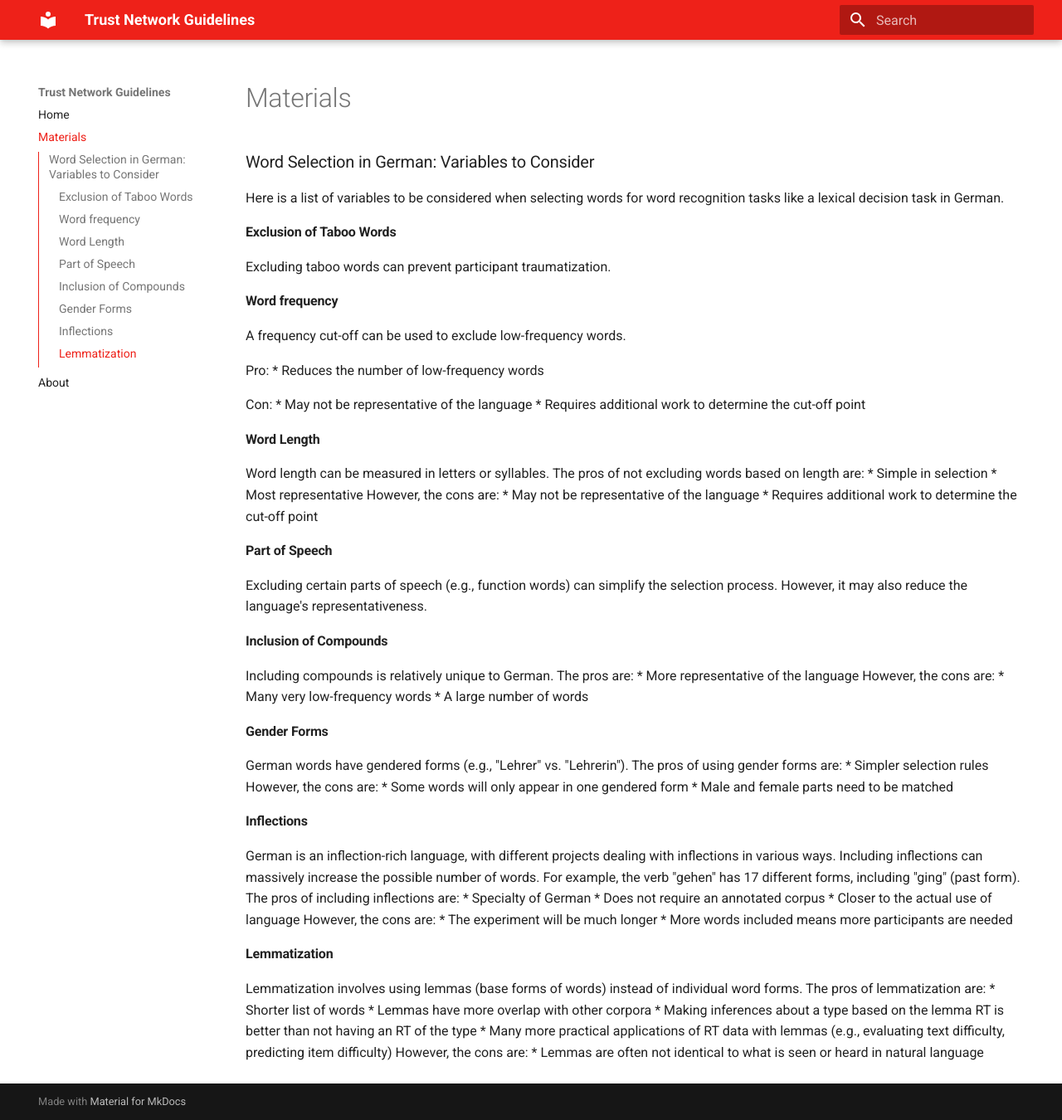
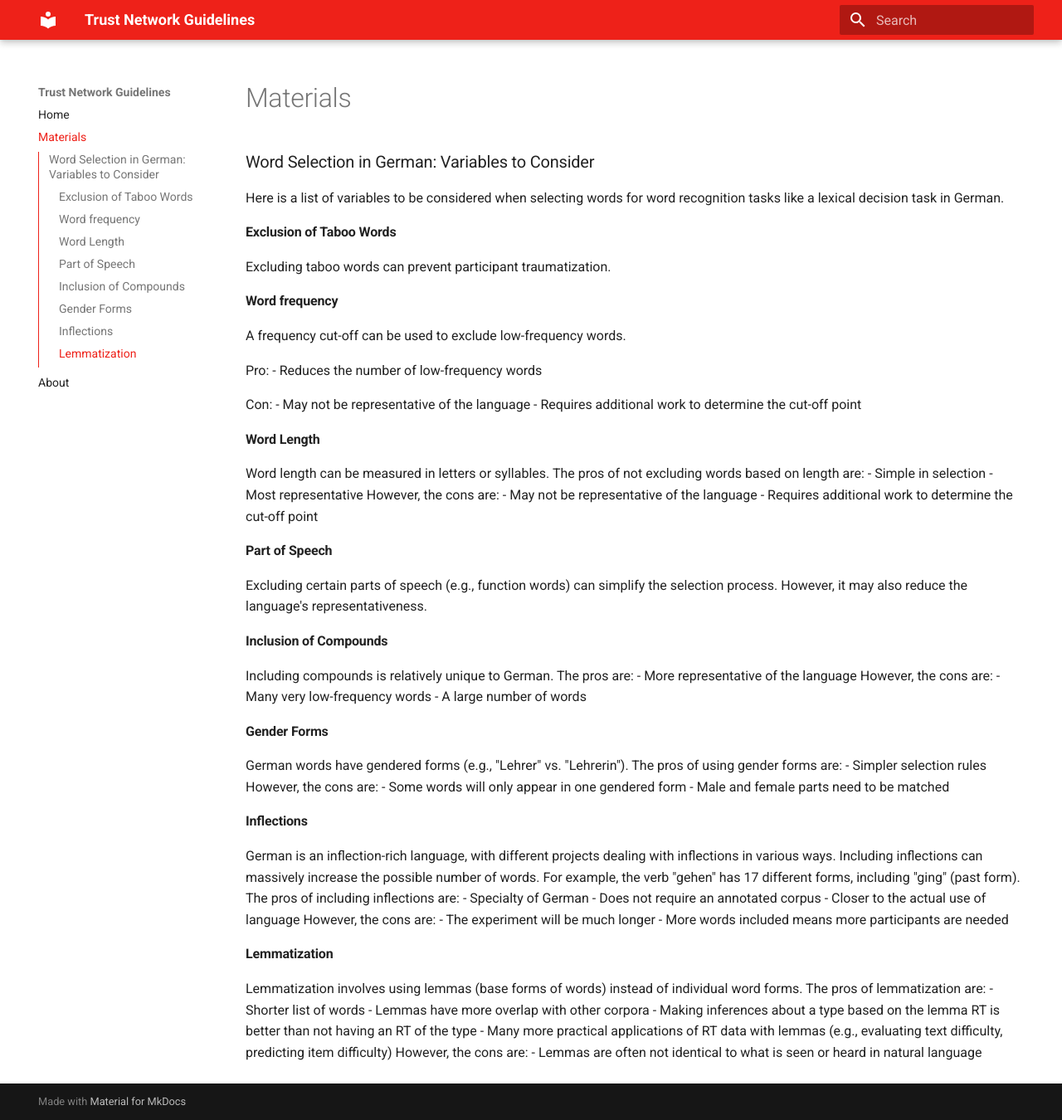
Before and after one commit to cwdeee/trust-network-guidelines, an MkDocs documentation site: the page built from docs/materials.md, in a window 1280 px wide and 1350 px high. Shown: the whole window at 83% size. Built offline with MkDocs 1.6.1 and Material for MkDocs 9.7.7, drawn with Linux system fonts in a browser that asks for light colours.

```diff
--- a/docs/materials.md
+++ b/docs/materials.md
@@ -8,51 +8,51 @@ Excluding taboo words can prevent participant traumatization.
 A frequency cut-off can be used to exclude low-frequency words.
 
 Pro:
-* Reduces the number of low-frequency words
+- Reduces the number of low-frequency words
 
 Con:
-* May not be representative of the language
-* Requires additional work to determine the cut-off point
+- May not be representative of the language
+- Requires additional work to determine the cut-off point
 
 #### Word Length
 Word length can be measured in letters or syllables. The pros of not excluding words based on length are:
-* Simple in selection
-* Most representative
+- Simple in selection
+- Most representative
 However, the cons are:
-* May not be representative of the language
-* Requires additional work to determine the cut-off point
+- May not be representative of the language
+- Requires additional work to determine the cut-off point
 
 #### Part of Speech
 Excluding certain parts of speech (e.g., function words) can simplify the selection process. However, it may also reduce the language's representativeness.
 
 #### Inclusion of Compounds
 Including compounds is relatively unique to German. The pros are:
-* More representative of the language
+- More representative of the language
 However, the cons are:
-* Many very low-frequency words
-* A large number of words
+- Many very low-frequency words
+- A large number of words
 
 #### Gender Forms
 German words have gendered forms (e.g., "Lehrer" vs. "Lehrerin"). The pros of using gender forms are:
-* Simpler selection rules
+- Simpler selection rules
 However, the cons are:
-* Some words will only appear in one gendered form
-* Male and female parts need to be matched
+- Some words will only appear in one gendered form
+- Male and female parts need to be matched
 
 #### Inflections
 German is an inflection-rich language, with different projects dealing with inflections in various ways. Including inflections can massively increase the possible number of words. For example, the verb "gehen" has 17 different forms, including "ging" (past form). The pros of including inflections are:
-* Specialty of German
-* Does not require an annotated corpus
-* Closer to the actual use of language
+- Specialty of German
+- Does not require an annotated corpus
+- Closer to the actual use of language
 However, the cons are:
-* The experiment will be much longer
-* More words included means more participants are needed
+- The experiment will be much longer
+- More words included means more participants are needed
 
 #### Lemmatization
 Lemmatization involves using lemmas (base forms of words) instead of individual word forms. The pros of lemmatization are:
-* Shorter list of words
-* Lemmas have more overlap with other corpora
-* Making inferences about a type based on the lemma RT is better than not having an RT of the type
-* Many more practical applications of RT data with lemmas (e.g., evaluating text difficulty, predicting item difficulty)
+- Shorter list of words
+- Lemmas have more overlap with other corpora
+- Making inferences about a type based on the lemma RT is better than not having an RT of the type
+- Many more practical applications of RT data with lemmas (e.g., evaluating text difficulty, predicting item difficulty)
 However, the cons are:
-* Lemmas are often not identical to what is seen or heard in natural language
+- Lemmas are often not identical to what is seen or heard in natural language
```
